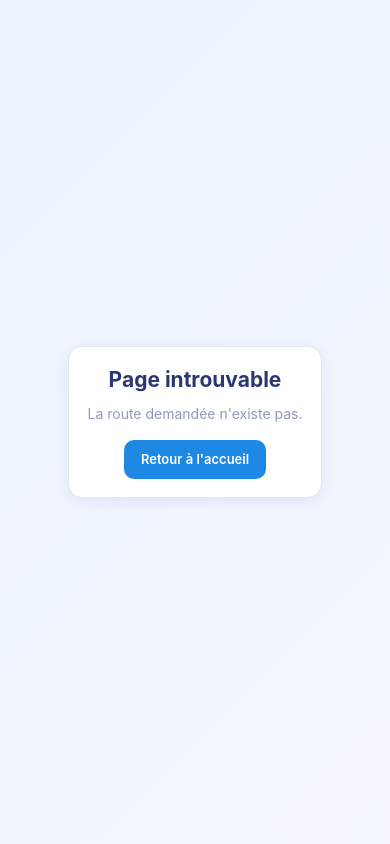
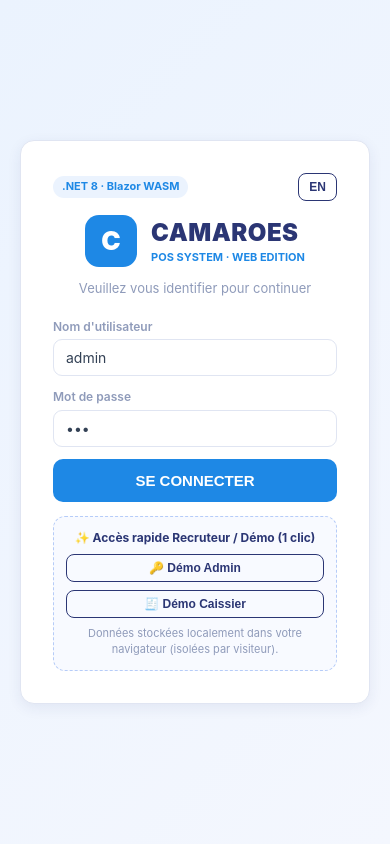
Before and after one commit to felix-ngan/CAMAROESPOS, an ASP.NET Core app: page /login in a window 390 px wide. Run offline with ASP.NET Core 8, Linux system fonts and the light colour scheme.

Commit message:
feat(web): MainLayout responsive, authentification 1-clic recruteur et RoleGuard

```diff
--- a/CamaroesPOS.Web/App.razor
+++ b/CamaroesPOS.Web/App.razor
@@ -1,16 +1,18 @@
 <Router AppAssembly="@typeof(App).Assembly">
     <Found Context="routeData">
-        <RouteView RouteData="@routeData" />
+        <RouteView RouteData="@routeData" DefaultLayout="@typeof(MainLayout)" />
         <FocusOnNavigate RouteData="@routeData" Selector="h1" />
     </Found>
     <NotFound>
         <PageTitle>CAMAROES POS</PageTitle>
-        <div class="login-wrapper">
-            <div class="card" style="max-width:420px;text-align:center;">
-                <h2 style="color:#2B3674;margin-bottom:8px;">Page introuvable</h2>
-                <p style="color:#8F9BBA;margin-bottom:16px;">La route demandée n'existe pas.</p>
-                <a href="/" class="btn btn-primary">Retour à l'accueil</a>
+        <LayoutView Layout="@typeof(EmptyLayout)">
+            <div class="login-wrapper">
+                <div class="card" style="max-width:420px;text-align:center;">
+                    <h2 style="color:#2B3674;margin-bottom:8px;">Page introuvable</h2>
+                    <p style="color:#8F9BBA;margin-bottom:16px;">La route demandée n'existe pas.</p>
+                    <a href="/login" class="btn btn-primary">Connexion</a>
+                </div>
             </div>
-        </div>
+        </LayoutView>
     </NotFound>
 </Router>
--- /dev/null
+++ b/CamaroesPOS.Web/Components/RoleGuard.razor
@@ -0,0 +1,33 @@
+@inject SessionState Session
+@inject PosStoreState Store
+@inject BrowserStorageService Storage
+@inject NavigationManager Nav
+
+@if (_ready && IsAllowed)
+{
+    @ChildContent
+}
+
+@code {
+    [Parameter] public bool RequireAdmin { get; set; }
+    [Parameter] public RenderFragment? ChildContent { get; set; }
+
+    private bool _ready;
+    private bool IsAllowed => Session.IsAuthenticated && (!RequireAdmin || Session.IsAdmin);
+
+    protected override async Task OnInitializedAsync()
+    {
+        await Storage.LoadIntoAsync(Store);
+        if (!Session.IsAuthenticated)
+        {
+            Nav.NavigateTo("/login", replace: true);
+            return;
+        }
+        if (RequireAdmin && !Session.IsAdmin)
+        {
+            Nav.NavigateTo("/pos", replace: true);
+            return;
+        }
+        _ready = true;
+    }
+}
--- /dev/null
+++ b/CamaroesPOS.Web/Layout/EmptyLayout.razor
@@ -0,0 +1,2 @@
+@inherits LayoutComponentBase
+@Body
--- /dev/null
+++ b/CamaroesPOS.Web/Layout/MainLayout.razor
@@ -0,0 +1,152 @@
+@inherits LayoutComponentBase
+@implements IDisposable
+@inject SessionState Session
+@inject PosStoreState Store
+@inject BrowserStorageService Storage
+@inject LocalizationService Loc
+@inject NavigationManager Nav
+
+<div class="app-shell">
+    @if (_mobileOpen)
+    {
+        <div class="sidebar-backdrop" @onclick="() => _mobileOpen = false"></div>
+    }
+
+    <aside class="sidebar @(_mobileOpen ? "open" : "") no-print">
+        <div class="brand-header">
+            <div class="brand-icon">C</div>
+            <div>
+                <div class="brand-name">CAMAROES</div>
+                <div class="brand-sub">POS SYSTEM · WEB</div>
+            </div>
+        </div>
+
+        <nav class="nav-list" @onclick="() => _mobileOpen = false">
+            @if (Session.IsAdmin)
+            {
+                <NavLink class="nav-item" href="" Match="NavLinkMatch.All">
+                    <span>📊</span><span>@Loc.T("Nav_Dashboard")</span>
+                </NavLink>
+            }
+
+            <NavLink class="nav-item" href="pos">
+                <span>🛒</span><span>@Loc.T("Nav_POS")</span>
+            </NavLink>
+
+            <NavLink class="nav-item" href="inventory">
+                <span>📦</span><span>@Loc.T("Nav_Inventory")</span>
+            </NavLink>
+
+            <NavLink class="nav-item" href="wallets">
+                <span>👥</span><span>@Loc.T("Nav_Wallets")</span>
+            </NavLink>
+
+            <NavLink class="nav-item" href="vendors">
+                <span>🚚</span><span>@Loc.T("Nav_Vendors")</span>
+            </NavLink>
+
+            <NavLink class="nav-item" href="reports">
+                <span>📈</span><span>@Loc.T("Nav_Reports")</span>
+            </NavLink>
+
+            @if (Session.IsAdmin)
+            {
+                <NavLink class="nav-item" href="expenses">
+                    <span>💸</span><span>@Loc.T("Nav_Expenses")</span>
+                </NavLink>
+
+                <NavLink class="nav-item" href="settings">
+                    <span>⚙️</span><span>@Loc.T("Nav_Settings")</span>
+                </NavLink>
+            }
+        </nav>
+
+        <div class="sidebar-footer">
+            @if (Session.IsAuthenticated)
+            {
+                <div class="user-pill">
+                    <div class="user-pill-name">@Session.DisplayName</div>
+                    <div class="user-pill-role">@Session.Role</div>
+                </div>
+            }
+
+            <button class="btn btn-outlined btn-sm btn-block" @onclick="ResetDemoAsync">
+                ↺ @Loc.T("Nav_ResetDemo")
+            </button>
+
+            <a class="btn btn-outlined btn-sm btn-block" href="https://github.com/felix-ngan/CAMAROESPOS" target="_blank" rel="noopener">
+                ↗ @Loc.T("Nav_Github")
+            </a>
+
+            <button class="btn btn-danger btn-sm btn-block" @onclick="Logout">
+                ⎋ @Loc.T("Nav_Logout")
+            </button>
+        </div>
+    </aside>
+
+    <div class="main-area">
+        <header class="topbar no-print">
+            <div class="topbar-left">
+                <button class="btn btn-outlined btn-sm mobile-menu-btn" @onclick="() => _mobileOpen = !_mobileOpen">☰</button>
+                <div class="topbar-title">@GetPageTitle()</div>
+            </div>
+
+            <div class="topbar-actions">
+                <button class="btn btn-outlined btn-sm" @onclick="Loc.Toggle" title="Changer la langue (FR/EN)">
+                    @(Loc.CurrentLang == "fr" ? "EN" : "FR")
+                </button>
+                <span class="date-chip">📅 @Loc.T("Today") · @DateTime.Today.ToString("dd/MM/yyyy")</span>
+            </div>
+        </header>
+
+        <main>
+            @Body
+        </main>
+    </div>
+</div>
+
+@code {
+    private bool _mobileOpen;
+
+    protected override async Task OnInitializedAsync()
+    {
+        await Storage.LoadIntoAsync(Store);
+        Session.OnChange += StateHasChanged;
+        Loc.OnChange += StateHasChanged;
+    }
+
+    private string GetPageTitle()
+    {
+        var path = Nav.ToBaseRelativePath(Nav.Uri).Split('?')[0].Trim('/').ToLowerInvariant();
+        return path switch
+        {
+            "" => Loc.T("Nav_Dashboard"),
+            "pos" => Loc.T("Nav_POS"),
+            "inventory" => Loc.T("Nav_Inventory"),
+            "wallets" => Loc.T("Nav_Wallets"),
+            "vendors" => Loc.T("Nav_Vendors"),
+            "reports" => Loc.T("Nav_Reports"),
+            "expenses" => Loc.T("Nav_Expenses"),
+            "settings" => Loc.T("Nav_Settings"),
+            _ => "CAMAROES POS"
+        };
+    }
+
+    private async Task ResetDemoAsync()
+    {
+        await Storage.ResetAsync(Store);
+        StateHasChanged();
+    }
+
+    private void Logout()
+    {
+        Session.Logout();
+        Nav.NavigateTo("/login", replace: true);
+    }
+
+    public void Dispose()
+    {
+        Session.OnChange -= StateHasChanged;
+        Loc.OnChange -= StateHasChanged;
+    }
+}
--- /dev/null
+++ b/CamaroesPOS.Web/Pages/Login.razor
@@ -0,0 +1,114 @@
+@page "/login"
+@layout EmptyLayout
+@implements IDisposable
+@inject PosStoreState Store
+@inject BrowserStorageService Storage
+@inject SessionState Session
+@inject LocalizationService Loc
+@inject NavigationManager Nav
+
+<PageTitle>@Loc.T("App_Title")</PageTitle>
+
+<div class="login-wrapper">
+    <div class="card login-card">
+        <div class="row-between" style="margin-bottom:14px;">
+            <span class="badge badge-info">.NET 8 · Blazor WASM</span>
+            <button class="btn btn-outlined btn-sm" @onclick="Loc.Toggle">
+                @(Loc.CurrentLang == "fr" ? "EN" : "FR")
+            </button>
+        </div>
+
+        <div class="boot-logo" style="margin-bottom:12px;">
+            <span class="boot-badge">C</span>
+            <div>
+                <div class="boot-title">CAMAROES</div>
+                <div class="boot-sub">POS SYSTEM · WEB EDITION</div>
+            </div>
+        </div>
+
+        <p style="text-align:center;color:var(--muted);margin-bottom:20px;font-size:13px;">
+            @Loc.T("Login_Subtitle")
+        </p>
+
+        @if (!string.IsNullOrEmpty(_error))
+        {
+            <div class="alert alert-error">@_error</div>
+        }
+
+        <div class="stack" style="gap:12px;">
+            <div>
+                <label class="label-muted">@Loc.T("Login_Username")</label>
+                <input class="input" @bind="_username" @bind:event="oninput" @onkeydown="OnKeyDown" placeholder="admin" />
+            </div>
+
+            <div>
+                <label class="label-muted">@Loc.T("Login_Password")</label>
+                <input class="input" type="password" @bind="_password" @bind:event="oninput" @onkeydown="OnKeyDown" placeholder="••••••" />
+            </div>
+
+            <button class="btn btn-primary btn-lg btn-block" @onclick="HandleLogin">
+                @Loc.T("Login_Submit")
+            </button>
+        </div>
+
+        <div class="demo-box">
+            <div style="font-size:12px;font-weight:700;color:var(--navy);margin-bottom:8px;text-align:center;">
+                ✨ @Loc.T("Login_QuickDemo")
+            </div>
+            <div class="grid-2" style="gap:8px;">
+                <button class="btn btn-outlined btn-sm" @onclick="() => QuickLogin(true)">
+                    🔑 @Loc.T("Login_DemoAdmin")
+                </button>
+                <button class="btn btn-outlined btn-sm" @onclick="() => QuickLogin(false)">
+                    🧾 @Loc.T("Login_DemoCashier")
+                </button>
+            </div>
+            <p style="font-size:11px;color:var(--muted);text-align:center;margin-top:8px;">
+                @Loc.T("Login_LocalHint")
+            </p>
+        </div>
+    </div>
+</div>
+
+@code {
+    private string _username = "admin";
+    private string _password = "123";
+    private string _error = string.Empty;
+
+    protected override async Task OnInitializedAsync()
+    {
+        await Storage.LoadIntoAsync(Store);
+        Loc.OnChange += StateHasChanged;
+        if (Session.IsAuthenticated)
+        {
+            Nav.NavigateTo(Session.IsAdmin ? "/" : "/pos", replace: true);
+        }
+    }
+
+    private void OnKeyDown(KeyboardEventArgs e)
+    {
+        if (e.Key == "Enter") HandleLogin();
+    }
+
+    private void QuickLogin(bool asAdmin)
+    {
+        _username = asAdmin ? "admin" : "caissier1";
+        _password = "123";
+        HandleLogin();
+    }
+
+    private void HandleLogin()
+    {
+        _error = string.Empty;
+        var user = Store.Authenticate(_username.Trim(), _password);
+        if (user == null)
+        {
+            _error = Loc.T("Login_Error");
+            return;
+        }
+        Session.Login(user);
+        Nav.NavigateTo(Session.IsAdmin ? "/" : "/pos", replace: true);
+    }
+
+    public void Dispose() => Loc.OnChange -= StateHasChanged;
+}
--- a/CamaroesPOS.Web/_Imports.razor
+++ b/CamaroesPOS.Web/_Imports.razor
@@ -9,3 +9,5 @@
 @using CamaroesPOS.Domain.Entities
 @using CamaroesPOS.Web
 @using CamaroesPOS.Web.Services
+@using CamaroesPOS.Web.Layout
+@using CamaroesPOS.Web.Components
```
